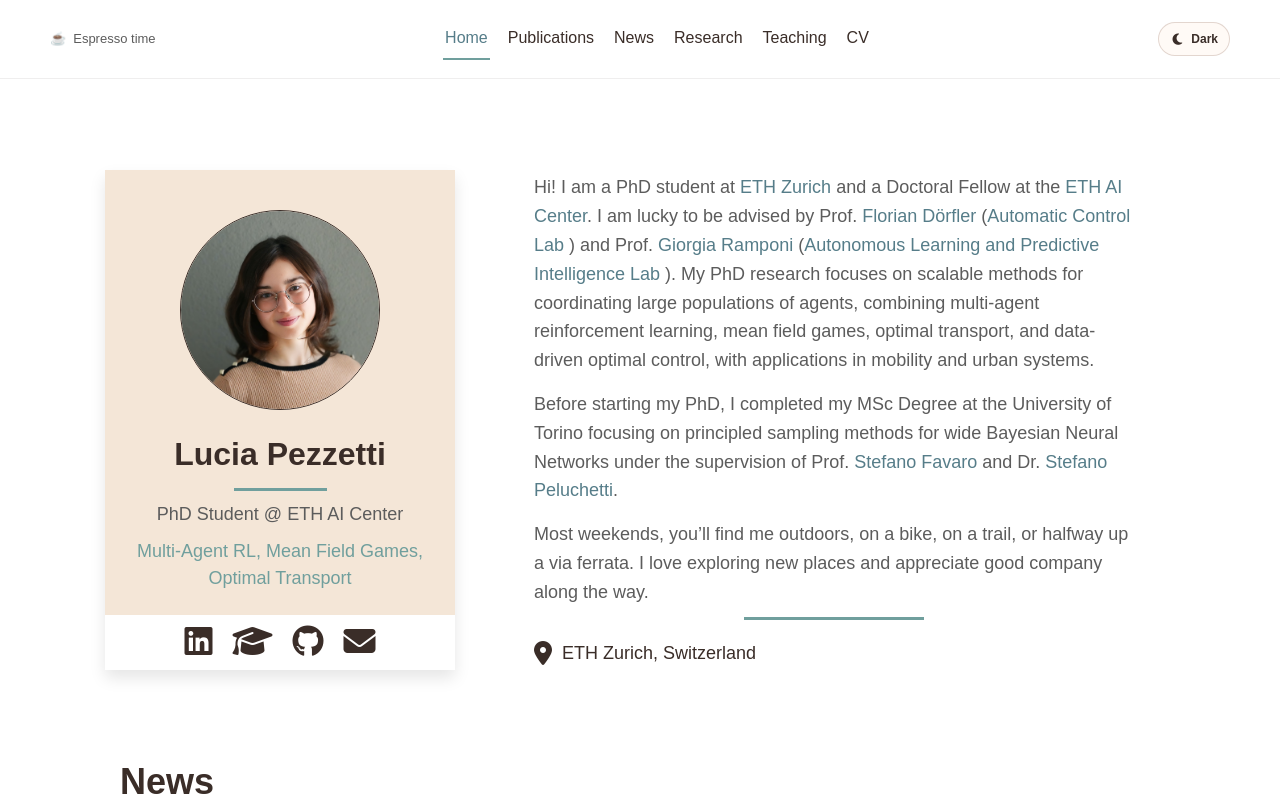
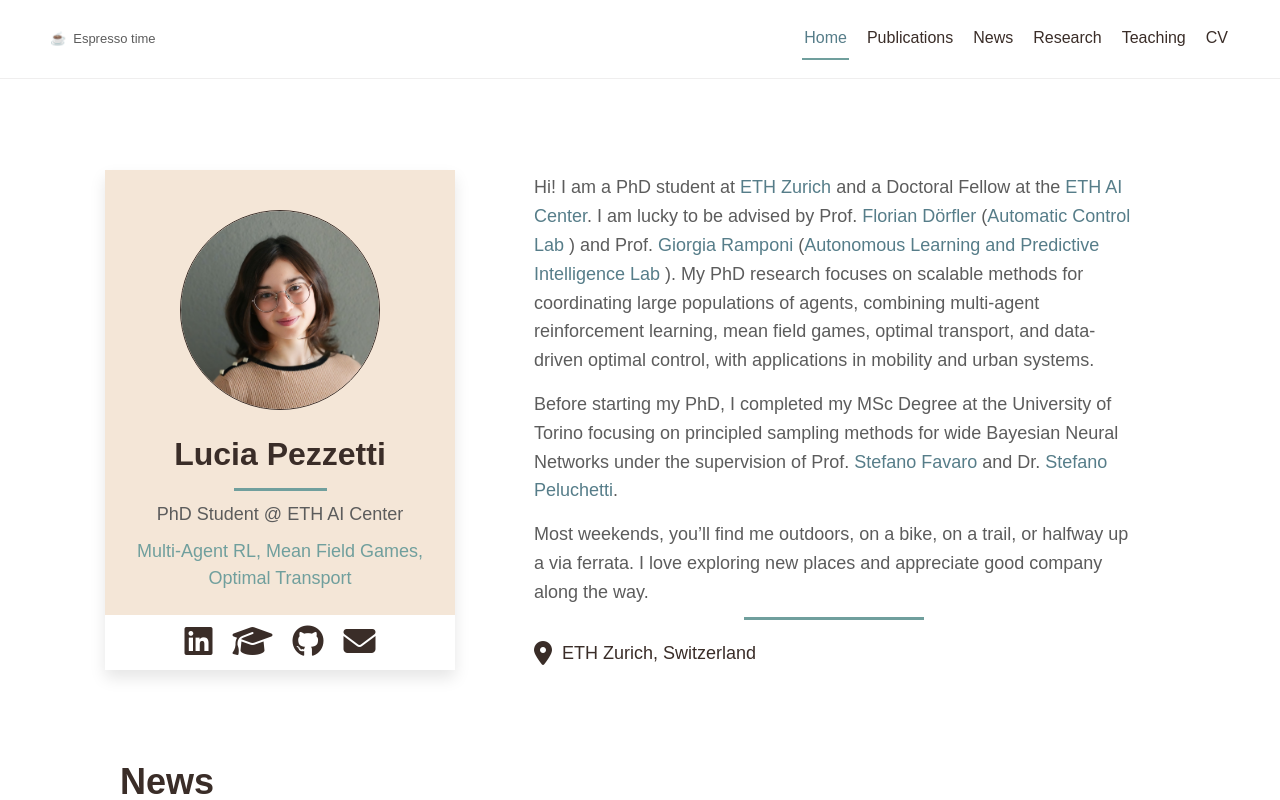
Before and after one commit to lucia-pezzetti/luciapezzetti.github.io, a Next.js app: page / in a window 1280 px wide. Shown: the top 800 px of the page. Built offline with nearby package versions, Linux system fonts and the light colour scheme.

Commit message:
Remove dark mode toggle

```diff
--- a/src/app/components/SiteChrome.js
+++ b/src/app/components/SiteChrome.js
@@ -16,7 +16,6 @@ const navLinks = [
 export function SiteHeader({ active }) {
   const [menuOpen, setMenuOpen] = useState(false);
   const [drink, setDrink] = useState(null);
-  const [theme, setTheme] = useState(null);
 
   useEffect(() => {
     const hour = new Date().getHours();
@@ -29,18 +28,6 @@ export function SiteHeader({ active }) {
       setDrink({ icon: "🍵", label: "Fruit tea time" });
     }
   }, []);
-
-  useEffect(() => {
-    setTheme(document.documentElement.dataset.theme || "light");
-  }, []);
-
-  const toggleTheme = () => {
-    const nextTheme = theme === "dark" ? "light" : "dark";
-    document.documentElement.dataset.theme = nextTheme;
-    document.documentElement.style.colorScheme = nextTheme;
-    localStorage.setItem("color-theme", nextTheme);
-    setTheme(nextTheme);
-  };
 
   return (
     <header className="site-header">
@@ -73,20 +60,6 @@ export function SiteHeader({ active }) {
             ))}
           </ul>
         </nav>
-        <div className="site-header-actions">
-          <button
-            type="button"
-            className="theme-toggle"
-            aria-label={`Switch to ${theme === "dark" ? "light" : "dark"} mode`}
-            aria-pressed={theme === "dark"}
-            onClick={toggleTheme}
-          >
-            <i
-              className={theme === "dark" ? "fas fa-sun" : "fas fa-moon"}
-              aria-hidden="true"
-            />
-            <span>{theme === "dark" ? "Light" : "Dark"}</span>
-          </button>
         <button
           type="button"
           className="menu-toggle"
@@ -97,7 +70,6 @@ export function SiteHeader({ active }) {
           <span className="sr-only">Toggle navigation</span>
           <i className="fas fa-bars" aria-hidden="true" />
         </button>
-        </div>
       </div>
     </header>
   );
--- a/src/app/globals.css
+++ b/src/app/globals.css
@@ -22,31 +22,11 @@
   --content-width: 1100px;
 }
 
-html[data-theme="dark"] {
-  color-scheme: dark;
-  --background: #14191a;
-  --foreground: #e9eeec;
-  --ink: #f2edE9;
-  --muted: #b4bfbd;
-  --accent: #8ebfbd;
-  --accent-soft: #a6d4cf;
-  --sand: #332b27;
-  --sand-deep: #987f6e;
-  --border: rgba(190, 211, 207, 0.2);
-  --card: #211e1c;
-  --surface: #181e1f;
-  --surface-elevated: #202728;
-  --surface-soft: #24201e;
-  --surface-cool: #192425;
-  --result-bg: #0f1415;
-}
-
 body {
   color: var(--foreground);
   background: var(--background);
   font-family: Arial, Helvetica, sans-serif;
   margin: 0;
-  transition: background-color 180ms ease, color 180ms ease;
 }
 
 * {
@@ -72,42 +52,6 @@ body {
   align-items: center;
   justify-content: space-between;
   gap: 32px;
-}
-
-.site-header-actions {
-  align-items: center;
-  display: flex;
-  gap: 9px;
-}
-
-.theme-toggle {
-  align-items: center;
-  background: var(--surface-soft);
-  border: 1px solid var(--border);
-  border-radius: 999px;
-  color: var(--ink);
-  cursor: pointer;
-  display: inline-flex;
-  font: inherit;
-  font-size: 12px;
-  font-weight: 700;
-  gap: 7px;
-  min-height: 34px;
-  padding: 7px 11px;
-  transition: background-color 180ms ease, border-color 180ms ease,
-    color 180ms ease, transform 180ms ease;
-}
-
-.theme-toggle:hover {
-  background: var(--surface-cool);
-  border-color: var(--accent-soft);
-  color: var(--accent);
-  transform: translateY(-1px);
-}
-
-.theme-toggle i {
-  font-size: 13px;
-  width: 14px;
 }
 
 .time-drink {
@@ -1812,138 +1756,3 @@ body {
     margin-left: 0;
   }
 }
-
-/* Dark theme ------------------------------------------------------------- */
-
-html[data-theme="dark"] .site-header,
-html[data-theme="dark"] .page-shell,
-html[data-theme="dark"] .home-profile-pane,
-html[data-theme="dark"] .home-intro-pane,
-html[data-theme="dark"] .section-panel,
-html[data-theme="dark"] .site-footer,
-html[data-theme="dark"] .site-nav,
-html[data-theme="dark"] .learn-more-panel,
-html[data-theme="dark"] .learn-more-story,
-html[data-theme="dark"] .story-applications,
-html[data-theme="dark"] .teaching-course-card,
-html[data-theme="dark"] .student-project-card {
-  background: var(--surface);
-  color: var(--foreground);
-}
-
-html[data-theme="dark"] .site-header {
-  border-bottom-color: rgba(190, 211, 207, 0.14);
-}
-
-html[data-theme="dark"] .news-content,
-html[data-theme="dark"] .publication-title,
-html[data-theme="dark"] .project-card h2,
-html[data-theme="dark"] .project-copy h2,
-html[data-theme="dark"] .site-footer {
-  color: var(--ink);
-}
-
-html[data-theme="dark"] .publication-authors,
-html[data-theme="dark"] .project-card p,
-html[data-theme="dark"] .project-copy p:not(.project-topic) {
-  color: var(--muted);
-}
-
-html[data-theme="dark"] .story-opening {
-  background: linear-gradient(135deg, var(--surface) 0%, var(--surface-cool) 100%);
-}
-
-html[data-theme="dark"] .story-opening-figure {
-  background: var(--surface-elevated);
-  border-top-color: var(--border);
-}
-
-html[data-theme="dark"] .story-opening-figure .learn-more-image,
-html[data-theme="dark"] .learn-more-image,
-html[data-theme="dark"] .learn-more-media video,
-html[data-theme="dark"] .story-video video {
-  background: #fff;
-}
-
-html[data-theme="dark"] .bounded-opening {
-  background:
-    radial-gradient(circle at 86% 18%, rgba(142, 191, 189, 0.16), transparent 30%),
-    linear-gradient(135deg, var(--surface-soft) 0%, var(--surface-cool) 100%);
-}
-
-html[data-theme="dark"] .bounded-opening-visual,
-html[data-theme="dark"] .bounded-visual-node,
-html[data-theme="dark"] .foundation-card,
-html[data-theme="dark"] .story-foundations .foundation-card,
-html[data-theme="dark"] .application-case-study,
-html[data-theme="dark"] .application-case-copy,
-html[data-theme="dark"] .learn-more-figure,
-html[data-theme="dark"] .learn-more-video-figure {
-  background: var(--surface-elevated);
-}
-
-html[data-theme="dark"] .bounded-visual-question {
-  background: #101718;
-}
-
-html[data-theme="dark"] .story-foundations,
-html[data-theme="dark"] .application-card {
-  background: var(--surface-soft);
-}
-
-html[data-theme="dark"] .application-map {
-  background: var(--surface-cool);
-}
-
-html[data-theme="dark"] .separation-callout,
-html[data-theme="dark"] .bounded-proof .separation-callout {
-  background: rgba(32, 39, 40, 0.96);
-}
-
-html[data-theme="dark"] .story-proof,
-html[data-theme="dark"] .bounded-proof {
-  background:
-    linear-gradient(rgba(166, 212, 207, 0.045) 1px, transparent 1px),
-    linear-gradient(90deg, rgba(166, 212, 207, 0.045) 1px, transparent 1px),
-    var(--surface-cool);
-  background-size: 26px 26px;
-}
-
-html[data-theme="dark"] .bounded-result-card {
-  background: #fff;
-}
-
-html[data-theme="dark"] .bounded-result-title {
-  color: #3a2d28;
-}
-
-html[data-theme="dark"] .bounded-result-card figcaption {
-  color: #5c5c5c;
-}
-
-html[data-theme="dark"] .project-image-panel {
-  border-color: rgba(142, 191, 189, 0.36);
-  box-shadow: 0 0 0 4px rgba(152, 127, 110, 0.18);
-}
-
-html[data-theme="dark"] .publication-tag {
-  background: #80695d;
-}
-
-html[data-theme="dark"] .home-profile-card {
-  box-shadow: 0 10px 28px rgba(0, 0, 0, 0.3) !important;
-}
-
-@media (max-width: 760px) {
-  .theme-toggle span {
-    display: none;
-  }
-
-  .theme-toggle {
-    border-radius: 4px;
-    justify-content: center;
-    min-height: 38px;
-    padding: 8px 11px;
-    width: 40px;
-  }
-}
--- a/src/app/layout.js
+++ b/src/app/layout.js
@@ -9,14 +9,7 @@ export const metadata = {
 
 export default function RootLayout({ children }) {
   return (
-    <html lang="en" suppressHydrationWarning>
-      <head>
-        <script
-          dangerouslySetInnerHTML={{
-            __html: `(function(){try{var saved=localStorage.getItem("color-theme");var theme=saved||"light";document.documentElement.dataset.theme=theme;document.documentElement.style.colorScheme=theme;}catch(e){document.documentElement.dataset.theme="light";}})();`,
-          }}
-        />
-      </head>
+    <html lang="en">
       <body>{children}</body>
     </html>
   );
```
Lines whose indentation alone changed are shown as unchanged.
